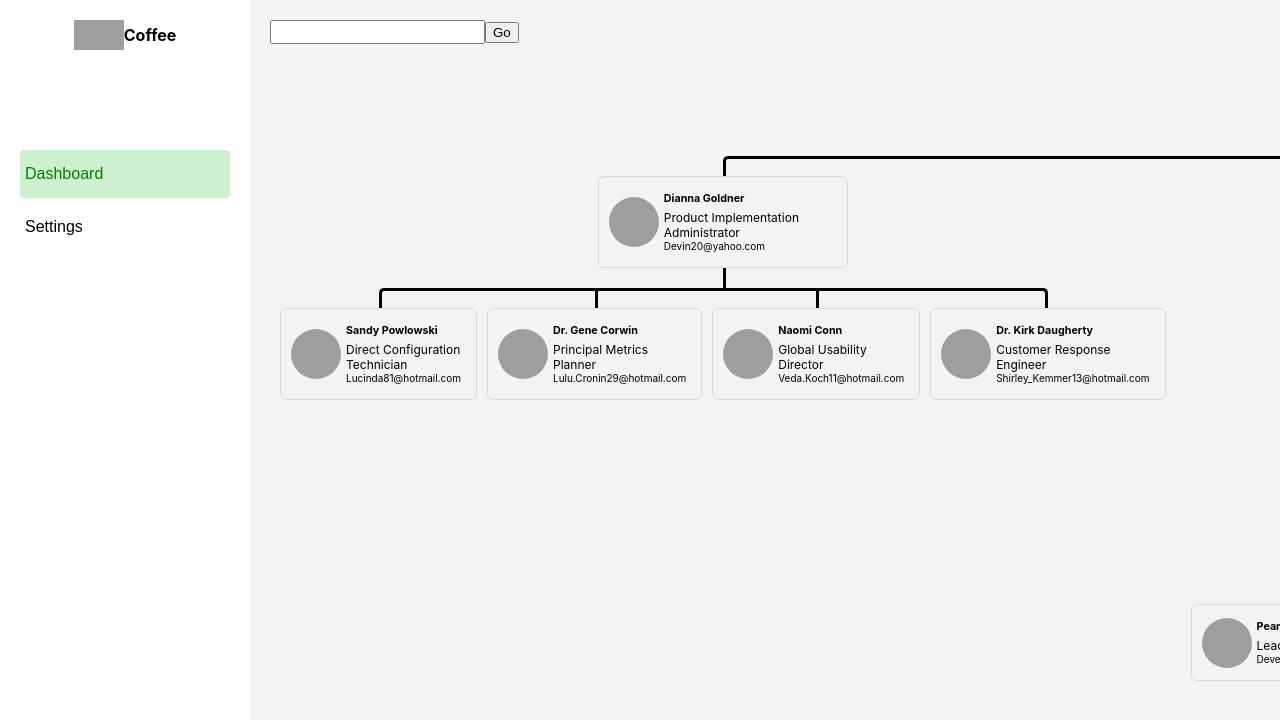
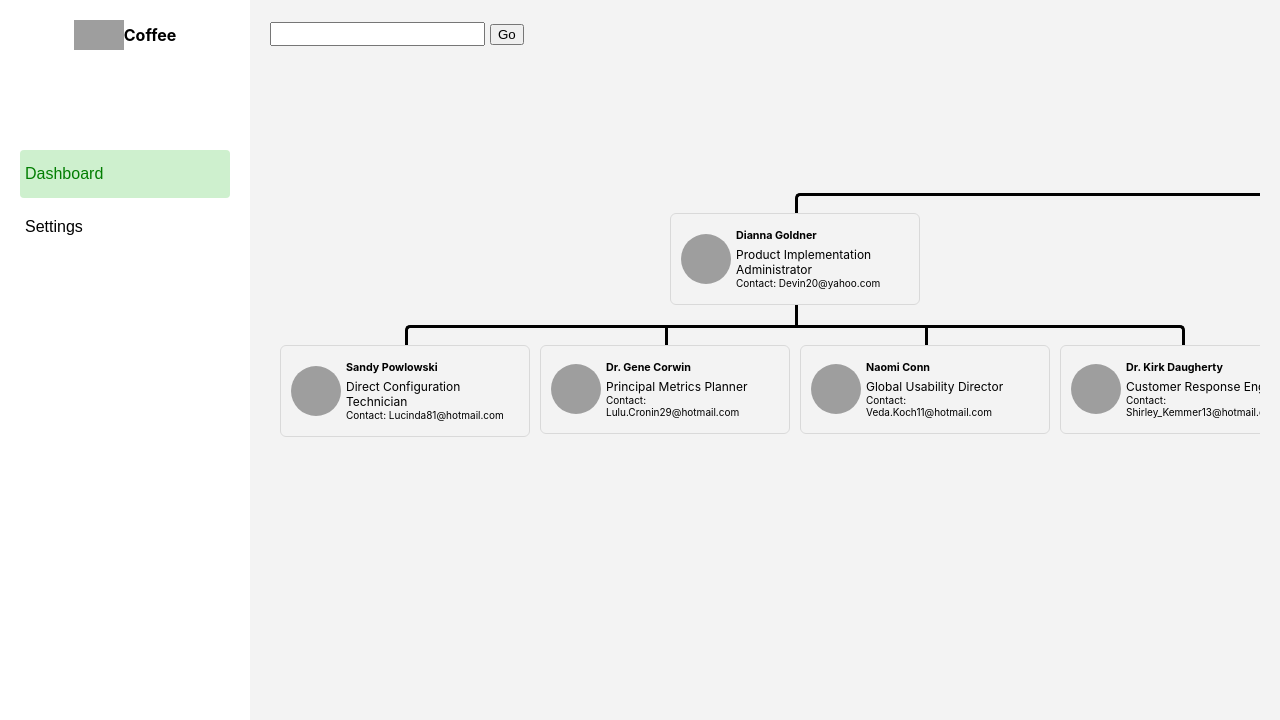
Before and after one commit to karthikcodes6/hf-org-tree, a Next.js app: page /dashboard in a window 1280 px wide. Shown: the top 720 px of the page. Built offline with nearby package versions, Linux system fonts and the light colour scheme; grey boxes are pictures that could not be loaded.

Commit message:
refactor

```diff
--- a/src/features/dashboard/components/Card.tsx
+++ b/src/features/dashboard/components/Card.tsx
@@ -6,7 +6,7 @@ export const Card = ({ data, isActive }: { data: any; isActive?: boolean }) => {
       <div className="right-container">
         <h6>{data.name}</h6>
         <p className="role">{data.role}</p>
-        <p>{data.email}</p>
+        <p>Contact: {data.email}</p>
       </div>
       <style jsx>{`
         .styled-node {
@@ -16,7 +16,7 @@ export const Card = ({ data, isActive }: { data: any; isActive?: boolean }) => {
           align-items: center;
           border-radius: 6px;
           padding: 10px;
-          max-width: 250px;
+          width: 250px;
           margin: auto;
           overflow: hidden;
         }
--- a/src/features/dashboard/routes/dashboard.tsx
+++ b/src/features/dashboard/routes/dashboard.tsx
@@ -25,26 +25,11 @@ export const Dashboard = () => {
     setSearch(e.target.value);
   };
 
-  const renderNode = (node) => {
-    if (node.children) {
-      return (
-        <TreeNode data={node} renderNode={renderCard(node.id === activeEmployeeId)}>
-          {node.children.map((child) => renderNode(child))}
-        </TreeNode>
-      );
-    } else {
-      return <TreeNode data={node} renderNode={renderCard(data.id === activeEmployeeId)} />;
-    }
-  };
-
   const handleGotoSearch = () => {
     const id = getIdByName(data, search);
     if (id) {
       setActiveEmployeeId(id);
       document.getElementById(id).scrollIntoView({ behavior: "smooth", block: "center", inline: "center" });
-      setTimeout(() => {
-        setActiveEmployeeId("");
-      }, 2500);
     } else {
       setActiveEmployeeId("");
     }
@@ -52,6 +37,7 @@ export const Dashboard = () => {
   return (
     <Layout>
       <div className="dashboard-container">
+        <div className="section-one">
           <input
             value={search}
             onChange={handleChange}
@@ -62,15 +48,45 @@ export const Dashboard = () => {
             }}
           />
           <button onClick={handleGotoSearch}>Go</button>
-        <Tree>{renderNode(data)}</Tree>
+        </div>
+        <div className="tree-container">
+          <Tree>{renderNode(data, activeEmployeeId)}</Tree>
+        </div>
       </div>
       <style jsx>{`
         .dashboard-container {
           padding: 20px;
+          display: flex;
+          flex-direction: column;
+          overflow: hidden;
+        }
+        input {
+          margin-right: 5px;
+        }
+        .tree-container {
+          overflow: auto;
+          margin: 20px 0;
+        }
+        .section-one {
+          flex: 0 5%;
+          align-items: center;
+          display: flex;
         }
       `}</style>
     </Layout>
   );
+};
+
+const renderNode = (node, activeId) => {
+  if (node.children) {
+    return (
+      <TreeNode data={node} renderNode={renderCard(node.id === activeId)}>
+        {node.children.map((child) => renderNode(child, activeId))}
+      </TreeNode>
+    );
+  } else {
+    return <TreeNode data={node} key={node.id} renderNode={renderCard(node.id === activeId)} />;
+  }
 };
 
 const renderCard = (isActive) => {
--- a/src/features/dashboard/utils/getIdByName.ts
+++ b/src/features/dashboard/utils/getIdByName.ts
@@ -1,4 +1,4 @@
-export const getIdByName = (node, name) => {
+export const getIdByName = (node, name = "") => {
   let foundNode = null;
   const findNode = (node) => {
     if (node.name.toLowerCase().includes(name?.toLowerCase() || "")) {
```
Lines whose indentation alone changed are shown as unchanged.
